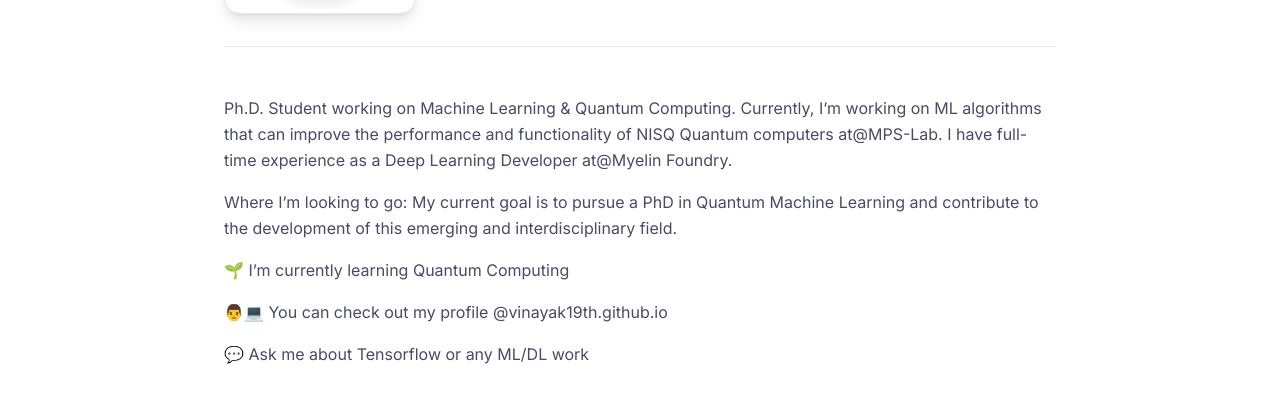
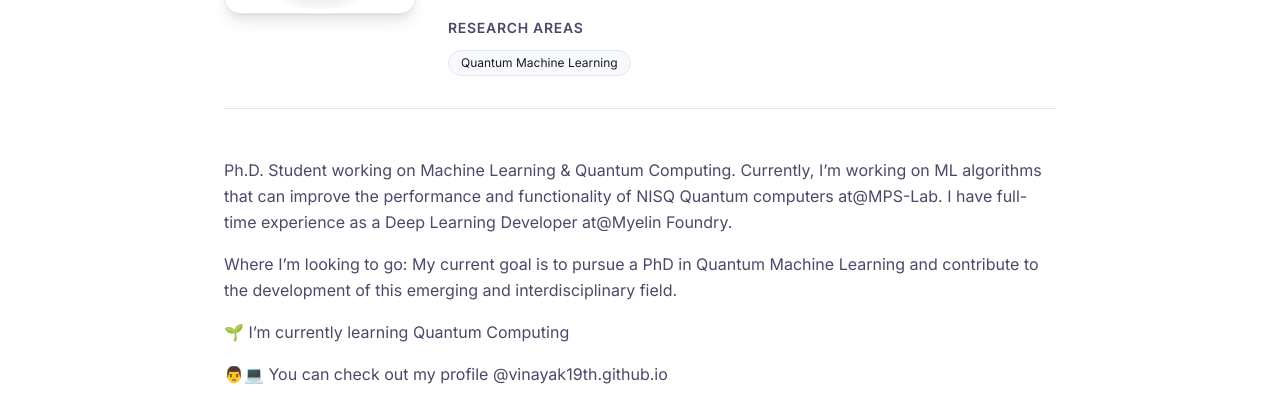
Before and after one commit to MPSLab-ASU/MPSLab-ASU.github.io, an Astro site: page /members/vinayak-sharma in a window 1280 px wide. Shown: the part 390-790 px from the top of the page. Built offline with nearby package versions, Linux system fonts and the light colour scheme; Astro itself is replaced by a stand-in of ours; some packages are replaced by stand-ins of ours.

Commit message:
feat: Add research interests for Vinayak Sharma.

```diff
--- a/src/content/members/vinayak-sharma.md
+++ b/src/content/members/vinayak-sharma.md
@@ -11,6 +11,7 @@ graduated: "Spring 2024"
 github: "https://github.com/ryo-ma/github-profile-trophy"
 linkedin: "https://www.linkedin.com/in/vinayak19th/"
 resume: "/docs/resumes/vinayak-sharma.pdf"
+researchInterests: ["Quantum Machine Learning"]
 ---
 
 Ph.D. Student working on Machine Learning & Quantum Computing. Currently, I’m working on ML algorithms that can improve the performance and functionality of NISQ Quantum computers at@MPS-Lab. I have full-time experience as a Deep Learning Developer at@Myelin Foundry.
```
